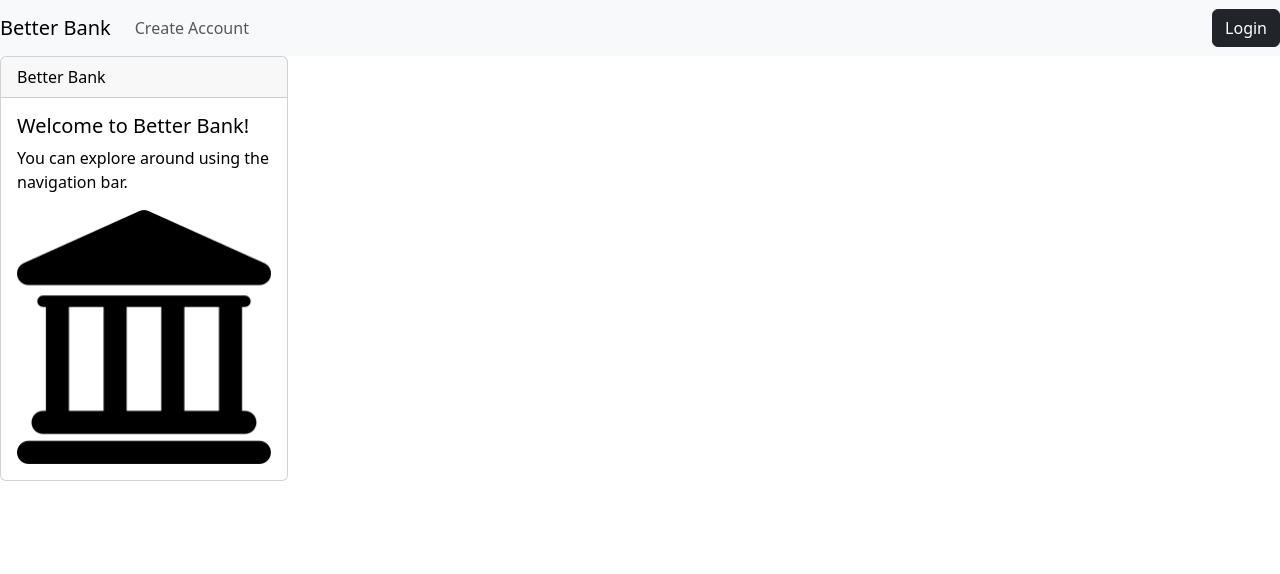
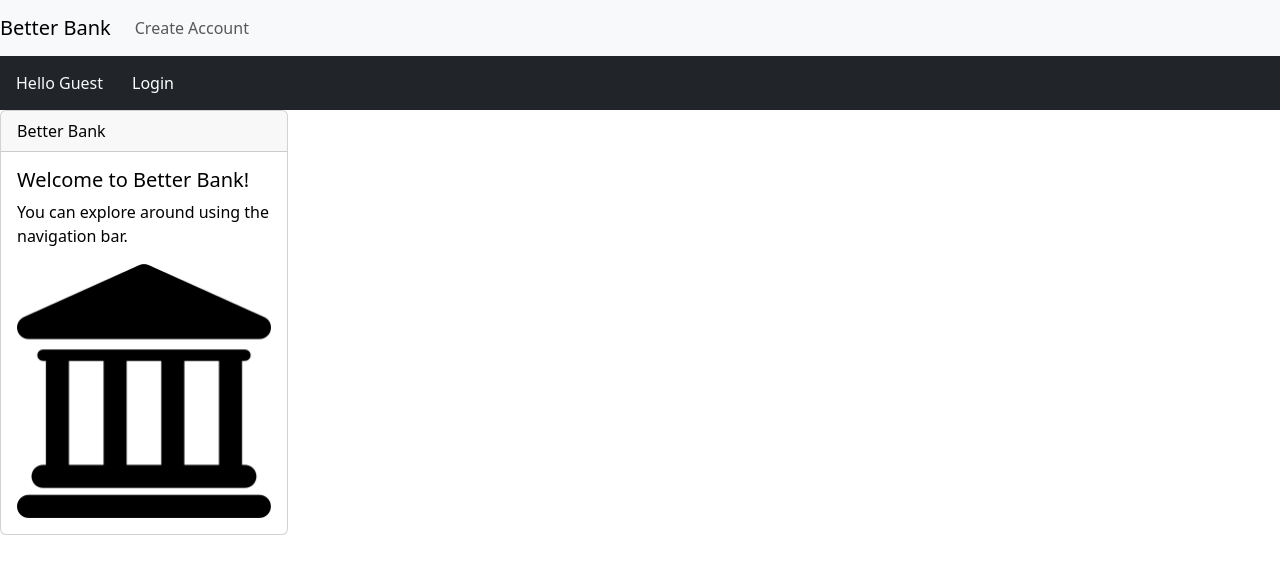
Before and after one commit to manju-gitit/Full-stack-Banking-App, a React (Create React App) app in the folder frontend/: page / in a window 1280 px wide. Shown: the top 574 px of the page. Built offline with nearby package versions, Linux system fonts and the light colour scheme.

Commit message:
navbar fix

```diff
--- a/frontend/src/Components/Common/NavBar.js
+++ b/frontend/src/Components/Common/NavBar.js
@@ -3,7 +3,7 @@ import { Link, useLocation } from "react-router-dom";
 function NavBar({ user, isLoggedIn, logOut }){
   const location = useLocation();
   return(
-    <>
+    <div>
     <nav className="navbar navbar-expand-lg navbar-light bg-light">
         <a className="navbar-brand" href="/">Better Bank</a>
         <button className="navbar-toggler" type="button" data-toggle="collapse" data-target="#navbarNav" aria-controls="navbarNav" aria-expanded="false" aria-label="Toggle navigation">
@@ -31,15 +31,46 @@ function NavBar({ user, isLoggedIn, logOut }){
               )}
           </ul>
         </div>
-      <div class="text-light"> <p className="nav-link px-3 m-0">Hello {user.name}</p></div>
+      </nav>
+        <nav className="navbar navbar-expand-lg navbar-dark bg-dark">
+        <div className="text-light ml-auto">
+          <p className="nav-link px-3 m-0">Hello {isLoggedIn ? user.name : 'Guest'}</p>
+        </div>
+        <div className="nav navbar-nav navbar-right">
+          {!isLoggedIn ? (
+            <Link
+              className={`btn btn-dark navbar-btn ${location.pathname === "/login" ? "active" : ''}`}
+              aria-current="page"
+              to="/login"
+              data-toggle="tooltip"
+              title="Click here to login to your account."
+            >
+              Login
+            </Link>
+          ) : (
+            <button
+              type="button"
+              className="btn btn-dark navbar-btn"
+              onClick={() => logOut()}
+            >
+              Log Out
+            </button>
+          )}
+        </div>
+        </nav>
+    </div>
+  );
+}
+     {/*  {<div class="text-light"> <p className="nav-link px-3 m-0">Hello {user.name}</p></div>
         <div class="nav navbar-nav navbar-right">
           {!isLoggedIn ? (
             <Link className={`btn btn-dark navbar-btn ${location.pathname === "/login" ? "active" : ''}`} aria-current="page" to="/login" data-toggle="tooltip" title="Click here to login to your account.">Login</Link>
           ) : (
             <button type="button" className="btn btn-dark navbar-btn" onClick={() => logOut()}>Log Out</button>)
-          }</div>
-      </nav>
-    </>
-  );
           }
+        </div>
+      </nav> }*/}
+
+
+
 export default NavBar;
```
Lines whose indentation alone changed are shown as unchanged.
